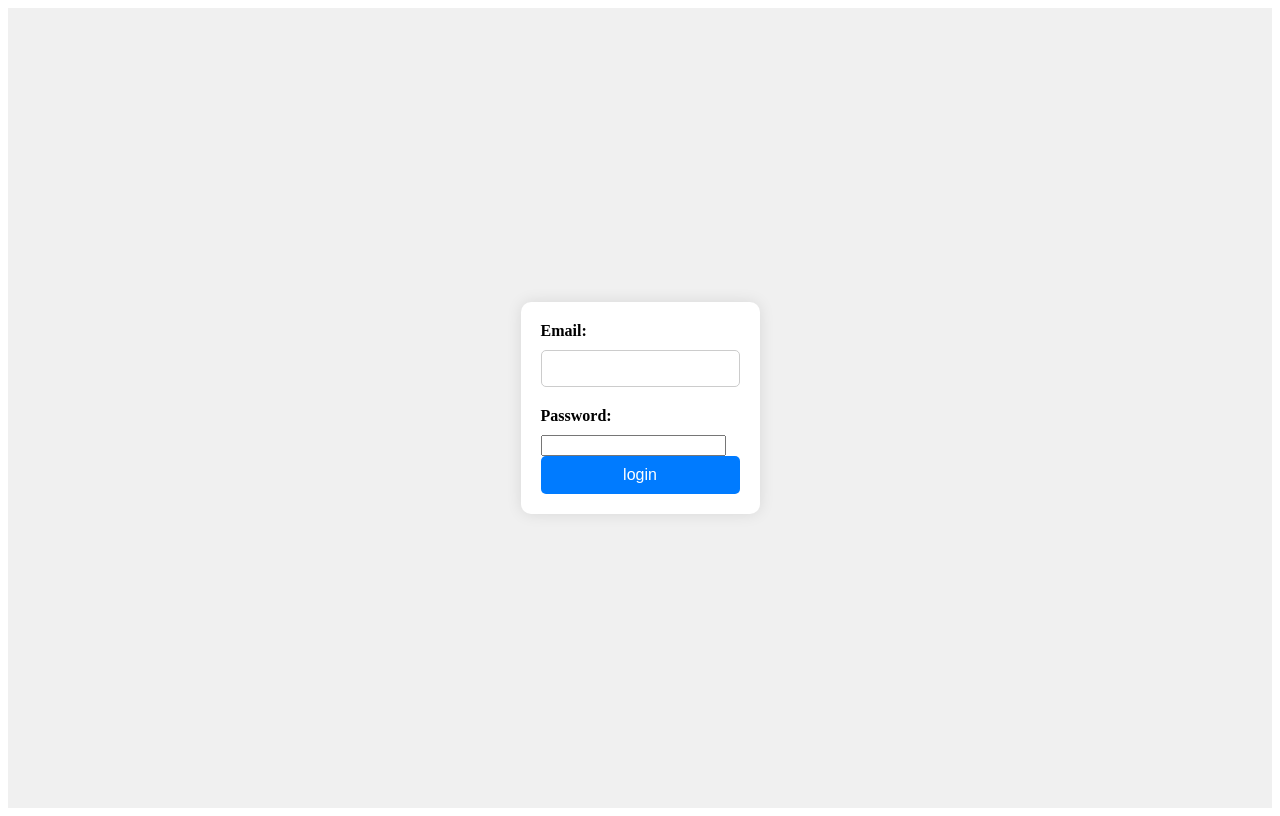
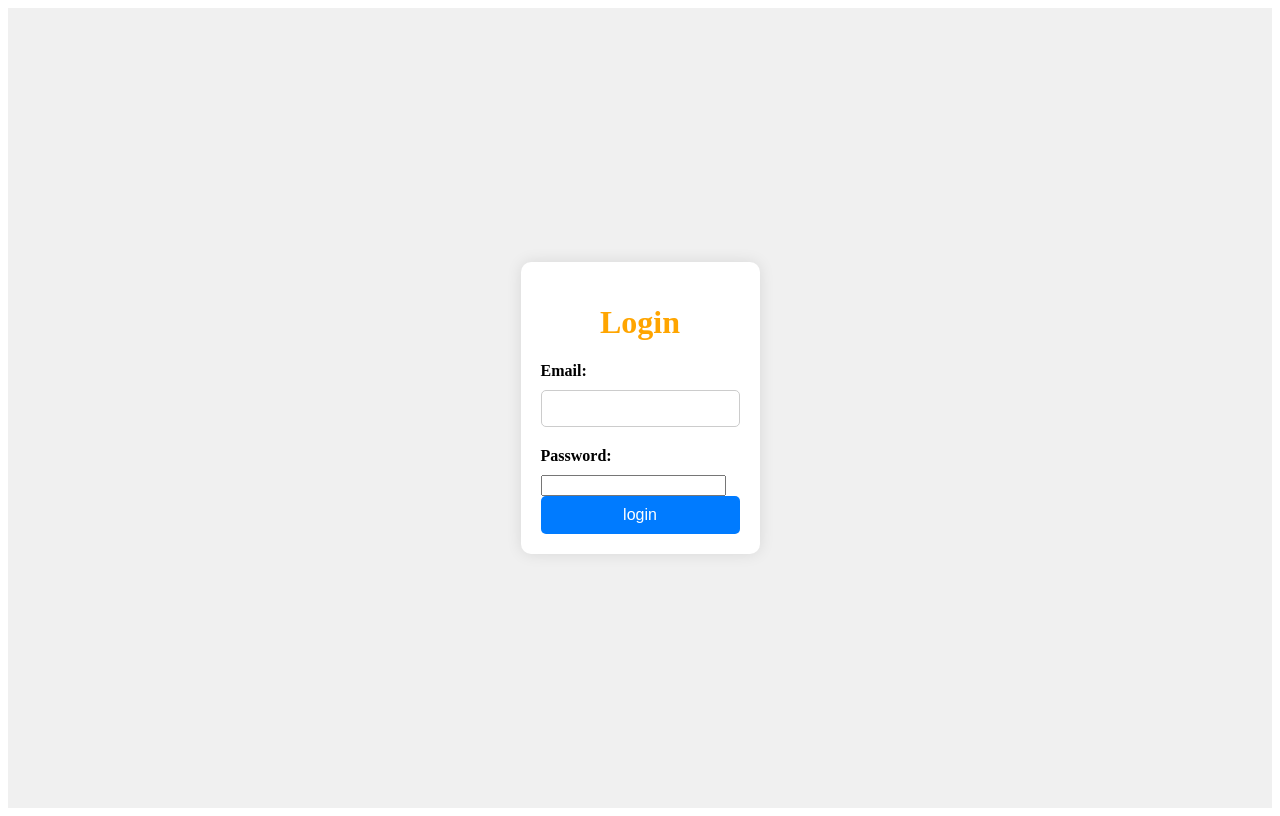
Before and after one commit to Akhilg3m/my-app-aug-24, an Angular app: page / in a window 1280 px wide. Built offline with nearby package versions, Linux system fonts and the light colour scheme.

Commit message:
login header added

```diff
--- a/src/app/login/login.component.css
+++ b/src/app/login/login.component.css
@@ -46,3 +46,9 @@ form button {
 form button:hover {
     background-color: #0056b3; /* Darker blue on hover */
 }
+
+
+h1{
+    text-align: center;
+    color: orange;
+}
--- a/src/app/login/login.component.html
+++ b/src/app/login/login.component.html
@@ -3,6 +3,8 @@
     <div class="child">
 
         <form [formGroup]="loginForm">
+
+            <h1>Login</h1>
 
             <label for="">Email:</label>
             <input type="text" formControlName="email">
```
Also changed, not shown: 1 other file (tests, documents, lock files or other folders).
